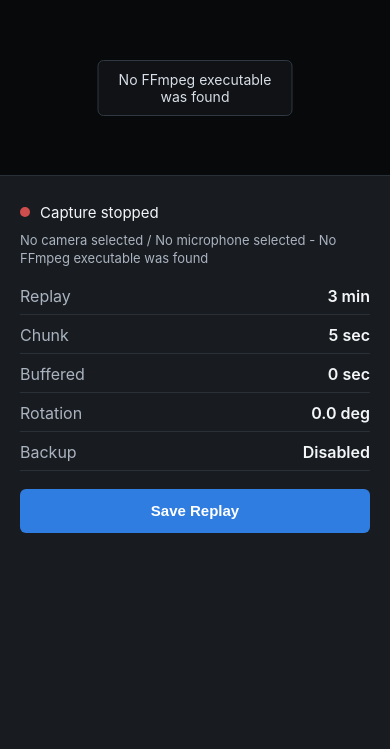
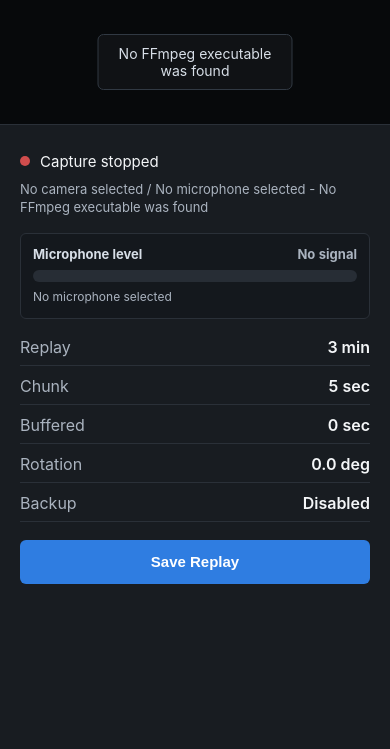
Before and after one commit to OrEsperansa/Sigit-Cam, a FastAPI app: page / in a window 390 px wide. Shown: the part 82-831 px from the top of the page. Run offline with FastAPI, Linux system fonts and the light colour scheme; data that the repository does not hold is empty.

Commit message:
Fix intermittent audio and add microphone meter

```diff
--- a/app/ffmpeg.py
+++ b/app/ffmpeg.py
@@ -203,6 +203,8 @@
         self.corrupt_frame_count = 0
         self._corrupt_since_summary = 0
         self._last_corrupt_summary_at = monotonic()
+        self.audio_peak_db: float | None = None
+        self.audio_peak_at: float | None = None
 
     def start(self) -> None:
         if self.process and self.process.poll() is None:
@@ -216,6 +218,8 @@
         self._stderr_tail = []
         self._corrupt_since_summary = 0
         self._last_corrupt_summary_at = monotonic()
+        self.audio_peak_db = None
+        self.audio_peak_at = None
         try:
             command = self._build_command()
         except Exception as exc:
@@ -282,12 +286,38 @@
             "live_frame_age_seconds": self.live_frame_age_seconds(),
             "live_clients": self.live_clients,
             "corrupt_frame_count": self.corrupt_frame_count,
+            "audio_peak_db": self.audio_peak_db,
+            "audio_level_age_seconds": self.audio_level_age_seconds(),
+            "audio_active": self.audio_is_active(),
         }
 
     def live_frame_age_seconds(self) -> float | None:
         if self.latest_frame_at is None:
             return None
         return round(monotonic() - self.latest_frame_at, 2)
+
+    def audio_level_age_seconds(self) -> float | None:
+        if self.audio_peak_at is None:
+            return None
+        return round(monotonic() - self.audio_peak_at, 2)
+
+    def audio_is_active(self) -> bool:
+        age = self.audio_level_age_seconds()
+        return self.is_running() and age is not None and age < 2
+
+    def _consume_audio_meter_line(self, message: str) -> bool:
+        prefix = "lavfi.astats.Overall.Peak_level="
+        if message.startswith("frame:"):
+            return True
+        if not message.startswith(prefix):
+            return False
+        try:
+            peak = float(message.removeprefix(prefix))
+        except ValueError:
+            return True
+        self.audio_peak_db = max(-96.0, min(0.0, peak))
+        self.audio_peak_at = monotonic()
+        return True
 
     @staticmethod
     def _is_corrupt_frame_message(message: str) -> bool:
@@ -325,6 +355,8 @@
             if not line:
                 break
             message = line.rstrip()
+            if self._consume_audio_meter_line(message):
+                continue
             if self._is_corrupt_frame_message(message):
                 self.corrupt_frame_count += 1
                 self._corrupt_since_summary += 1
@@ -486,6 +518,11 @@
         elif offset_ms > 0:
             filters.append(f"adelay={offset_ms}:all=1")
         filters.append("asetpts=N/SR/TB")
+        # Measure the exact audio stream written into replay chunks.
+        filters.extend([
+            "astats=metadata=1:reset=1",
+            "ametadata=mode=print:key=lavfi.astats.Overall.Peak_level:file='pipe\\:2'",
+        ])
         return ",".join(filters)
     def _video_pixel_format(self) -> str:
         configured = self.settings.video_pixel_format
@@ -510,10 +547,7 @@
 
         if mode == "dshow":
             video_device, audio_device = self._resolve_dshow_devices()
-            source = f"video={video_device}"
-            if audio_device:
-                source += f":audio={audio_device}"
-            return [
+            args = [
                 *self._low_latency_input_args(),
                 "-use_wallclock_as_timestamps",
                 "1",
@@ -521,13 +555,26 @@
                 "dshow",
                 "-rtbufsize",
                 self.settings.dshow_rtbufsize,
+                "-thread_queue_size",
+                "1024",
                 "-video_size",
                 self.settings.video_resolution,
                 "-framerate",
                 str(self.settings.fps),
                 "-i",
-                source,
+                f"video={video_device}",
             ]
+            if audio_device:
+                # Isolate microphone buffering so camera pressure cannot starve
+                # audio and create silent sections in the recording.
+                args.extend([
+                    "-use_wallclock_as_timestamps", "1",
+                    "-f", "dshow",
+                    "-rtbufsize", self.settings.dshow_rtbufsize,
+                    "-thread_queue_size", "1024",
+                    "-i", f"audio={audio_device}",
+                ])
+            return args
 
         if mode == "v4l2":
             video = self.settings.video_device or "/dev/video0"
@@ -563,6 +610,9 @@
         ]
 
     def _audio_map(self) -> str:
+        if self.settings.input_mode == "dshow" and self.selected_audio_device:
+            # Restart capture instead of silently producing video-only chunks.
+            return "1:a:0"
         if self.settings.input_mode == "v4l2" and self.settings.audio_device:
             return "1:a:0?"
         return "0:a:0?"
--- a/app/main.py
+++ b/app/main.py
@@ -34,7 +34,7 @@
 
 
 logging.getLogger("uvicorn.access").addFilter(PollingAccessFilter())
-APP_VERSION = "mjpeg-live-v8"
+APP_VERSION = "audio-meter-v9"
 
 templates = Jinja2Templates(directory=str(Path(__file__).resolve().parent / "templates"))
 capture = CaptureProcess(settings)
@@ -75,6 +75,14 @@
 @asynccontextmanager
 async def lifespan(_: FastAPI):
     settings.data_dir.mkdir(parents=True, exist_ok=True)
+    # Chunks are an ephemeral rolling buffer. Never mix data from an earlier
+    # application/capture session into a newly saved replay.
+    settings.chunk_dir.mkdir(parents=True, exist_ok=True)
+    for old_chunk in settings.chunk_dir.glob("chunk_*.mp4"):
+        try:
+            old_chunk.unlink()
+        except FileNotFoundError:
+            pass
     cleanup_task = asyncio.create_task(cleanup_loop())
     capture_task = asyncio.create_task(capture_loop())
     backup_task = asyncio.create_task(backup_loop())
@@ -165,6 +173,17 @@
         "error": inventory.error,
         "ffmpeg_path": ffmpeg_path,
         "ffmpeg_error": ffmpeg_discovery_error(),
+    }
+
+
+@app.get("/api/audio-level")
+async def audio_level():
+    capture_status = capture.status()
+    return {
+        "peak_db": capture_status["audio_peak_db"],
+        "age_seconds": capture_status["audio_level_age_seconds"],
+        "active": capture_status["audio_active"],
+        "microphone": capture_status["selected_audio_device"],
     }
 
 
--- a/app/static/app.js
+++ b/app/static/app.js
@@ -7,10 +7,45 @@
 const backupStatus = document.querySelector("#backup-status");
 const deviceInfo = document.querySelector("#device-info");
 const liveOverlay = document.querySelector("#live-overlay");
+const audioMeterTrack = document.querySelector("#audio-meter-track");
+const audioMeterFill = document.querySelector("#audio-meter-fill");
+const audioMeterValue = document.querySelector("#audio-meter-value");
+const audioMeterStatus = document.querySelector("#audio-meter-status");
 
 let playerStarted = false;
 let lastLiveFrameCount = 0;
 let unchangedStatusPolls = 0;
+let displayedAudioPercent = 0;
+
+async function refreshAudioLevel() {
+  try {
+    const response = await fetch(`/api/audio-level?ts=${Date.now()}`, { cache: "no-store" });
+    if (!response.ok) throw new Error(`audio level ${response.status}`);
+    const level = await response.json();
+    const hasSamples = level.active && Number.isFinite(level.peak_db);
+    const db = hasSamples ? Math.max(-60, Math.min(0, level.peak_db)) : -60;
+    const targetPercent = hasSamples ? ((db + 60) / 60) * 100 : 0;
+    displayedAudioPercent += (targetPercent - displayedAudioPercent) * 0.55;
+    if (targetPercent === 0 && displayedAudioPercent < 0.5) displayedAudioPercent = 0;
+
+    audioMeterFill.style.width = `${displayedAudioPercent.toFixed(1)}%`;
+    audioMeterTrack.setAttribute("aria-valuenow", db.toFixed(1));
+    audioMeterTrack.classList.toggle("receiving", hasSamples && level.peak_db > -55);
+    audioMeterValue.textContent = hasSamples ? `${level.peak_db.toFixed(1)} dB` : "No signal";
+    audioMeterStatus.textContent = !level.microphone
+      ? "No microphone selected"
+      : !hasSamples
+        ? "Microphone detected, but no samples are arriving"
+        : level.peak_db > -55
+          ? "Receiving audio"
+          : "Receiving silence — speak to test the microphone";
+  } catch (error) {
+    displayedAudioPercent = 0;
+    audioMeterFill.style.width = "0%";
+    audioMeterValue.textContent = "Unavailable";
+    audioMeterStatus.textContent = "Cannot read microphone level";
+  }
+}
 
 function showStreamStatus(text) {
   liveOverlay.textContent = text;
@@ -129,4 +164,6 @@
 });
 
 refreshStatus();
+refreshAudioLevel();
 setInterval(refreshStatus, 5000);
+setInterval(refreshAudioLevel, 250);
--- a/app/static/styles.css
+++ b/app/static/styles.css
@@ -132,6 +132,53 @@
   font-size: 13px;
   line-height: 1.35;
   overflow-wrap: anywhere;
+}
+
+.audio-meter {
+  margin: 4px 0 18px;
+  padding: 12px;
+  border: 1px solid #2a3038;
+  border-radius: 6px;
+  background: #14181d;
+}
+
+.audio-meter-heading {
+  display: flex;
+  justify-content: space-between;
+  gap: 12px;
+  margin-bottom: 8px;
+  color: #d7dee7;
+  font-size: 13px;
+  font-weight: 700;
+}
+
+#audio-meter-value { color: #aab3bf; font-variant-numeric: tabular-nums; }
+
+.audio-meter-track {
+  height: 12px;
+  overflow: hidden;
+  border-radius: 999px;
+  background: #272d35;
+}
+
+.audio-meter-fill {
+  display: block;
+  width: 0;
+  height: 100%;
+  border-radius: inherit;
+  background: #8a949f;
+  transition: width 120ms linear, background-color 120ms linear;
+}
+
+.audio-meter-track.receiving .audio-meter-fill {
+  background: linear-gradient(90deg, #35c275 0%, #35c275 72%, #e1bb42 88%, #df5b52 100%);
+}
+
+.audio-meter-status {
+  min-height: 17px;
+  margin: 7px 0 0;
+  color: #aab3bf;
+  font-size: 12px;
 }
 
 .dot {
--- a/app/templates/index.html
+++ b/app/templates/index.html
@@ -27,6 +27,18 @@
           <span id="capture-label">Checking capture</span>
         </div>
         <p id="device-info" class="device-info">Detecting devices</p>
+
+        <section class="audio-meter" aria-labelledby="audio-meter-label">
+          <div class="audio-meter-heading">
+            <span id="audio-meter-label">Microphone level</span>
+            <span id="audio-meter-value">Waiting</span>
+          </div>
+          <div id="audio-meter-track" class="audio-meter-track" role="meter"
+            aria-label="Microphone input level" aria-valuemin="-60" aria-valuemax="0" aria-valuenow="-60">
+            <span id="audio-meter-fill" class="audio-meter-fill"></span>
+          </div>
+          <p id="audio-meter-status" class="audio-meter-status">Waiting for microphone samples</p>
+        </section>
 
         <dl class="stats">
           <div>
```
Also changed, not shown: tests/test_ffmpeg.py (+18 -4 lines), README.md, 1 other file.
